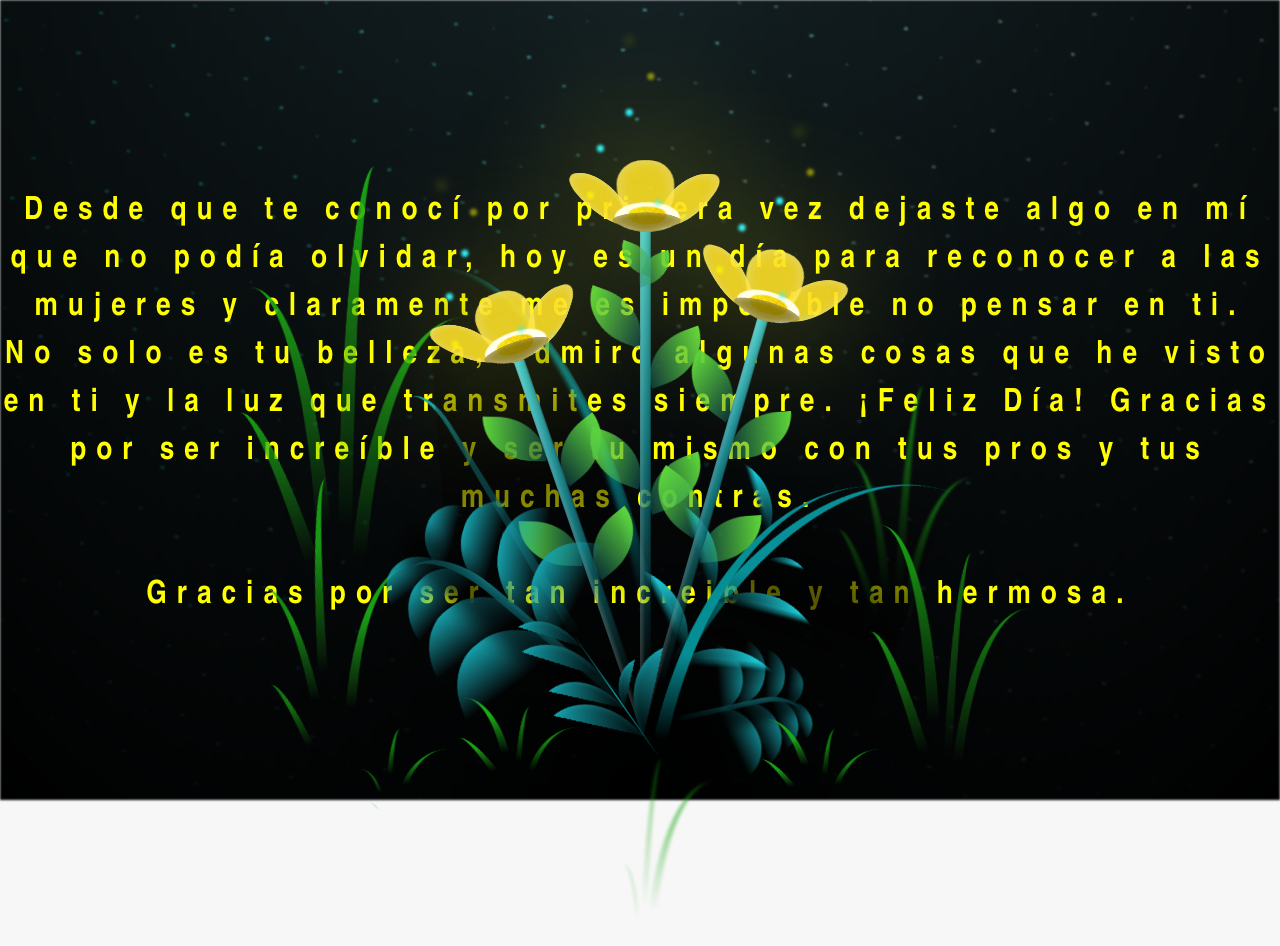
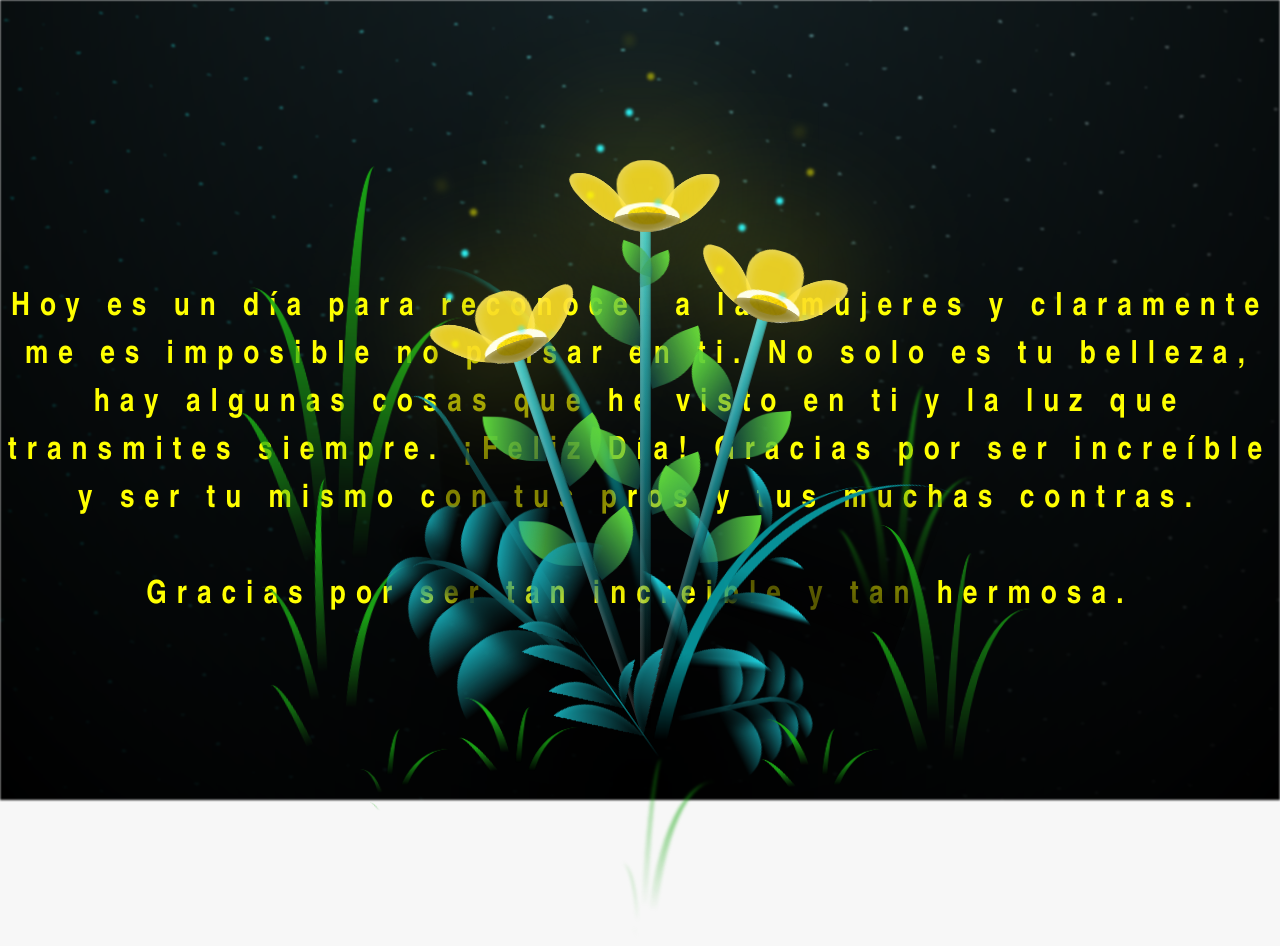
Before and after one commit to parcouzo/lourdes, a plain HTML site: page flower.html in a window 1280 px wide. Drawn offline with Linux system fonts and the light colour scheme.

Commit message:
Update flower.html

```diff
--- a/flower.html
+++ b/flower.html
@@ -13,7 +13,7 @@
     <div id="lyrics">
 
     </div>
-    <h1 class="titulo">Desde que te conocí por primera vez dejaste algo en mí que no podía olvidar, hoy es un día para reconocer a las mujeres y claramente me es imposible no pensar en ti. No solo es tu belleza, admiro algunas cosas que he visto en ti y la luz que transmites siempre. ¡Feliz Día! Gracias por ser increíble y ser tu mismo con tus pros y tus muchas contras. <br> <br>
+    <h1 class="titulo">Hoy es un día para reconocer a las mujeres y claramente me es imposible no pensar en ti. No solo es tu belleza, hay algunas cosas que he visto en ti y la luz que transmites siempre. ¡Feliz Día! Gracias por ser increíble y ser tu mismo con tus pros y tus muchas contras. <br> <br>
       Gracias por ser tan increible y tan hermosa.</h1>
 
     <div class="night"></div>
```
